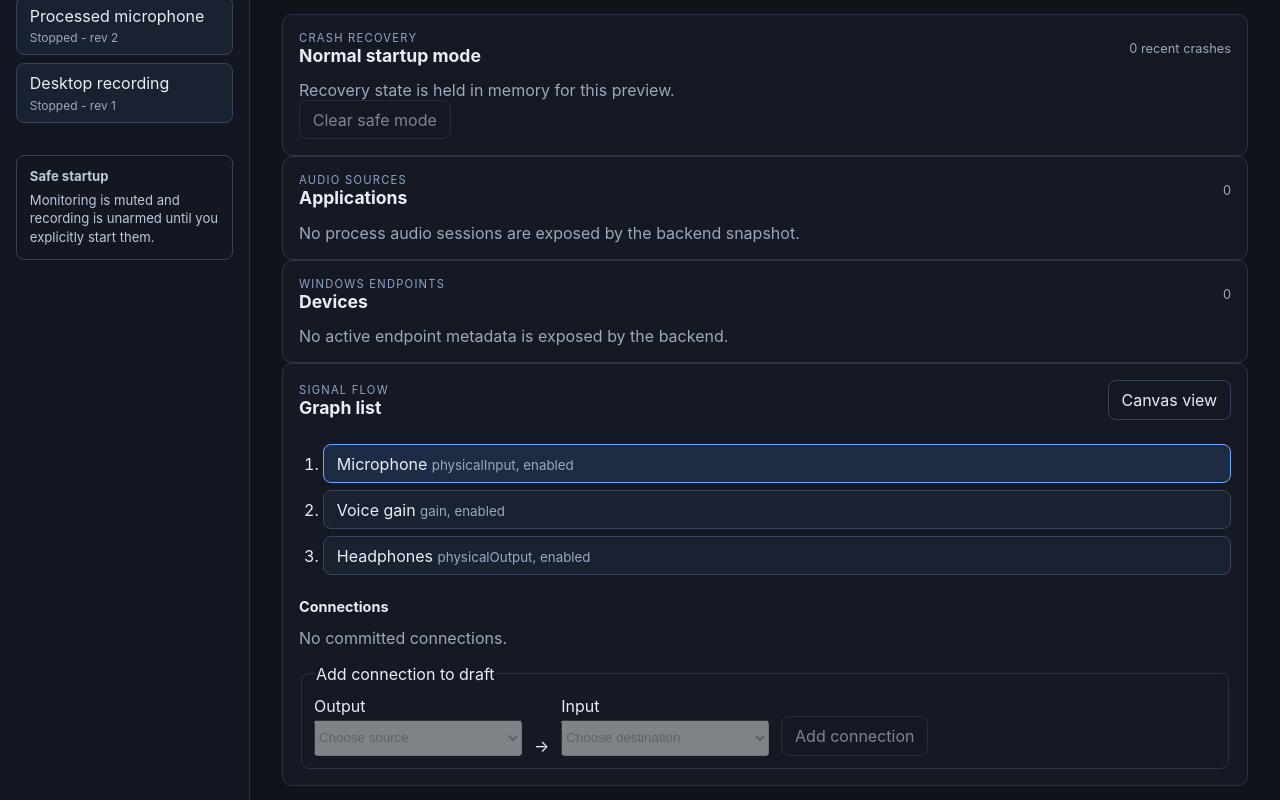
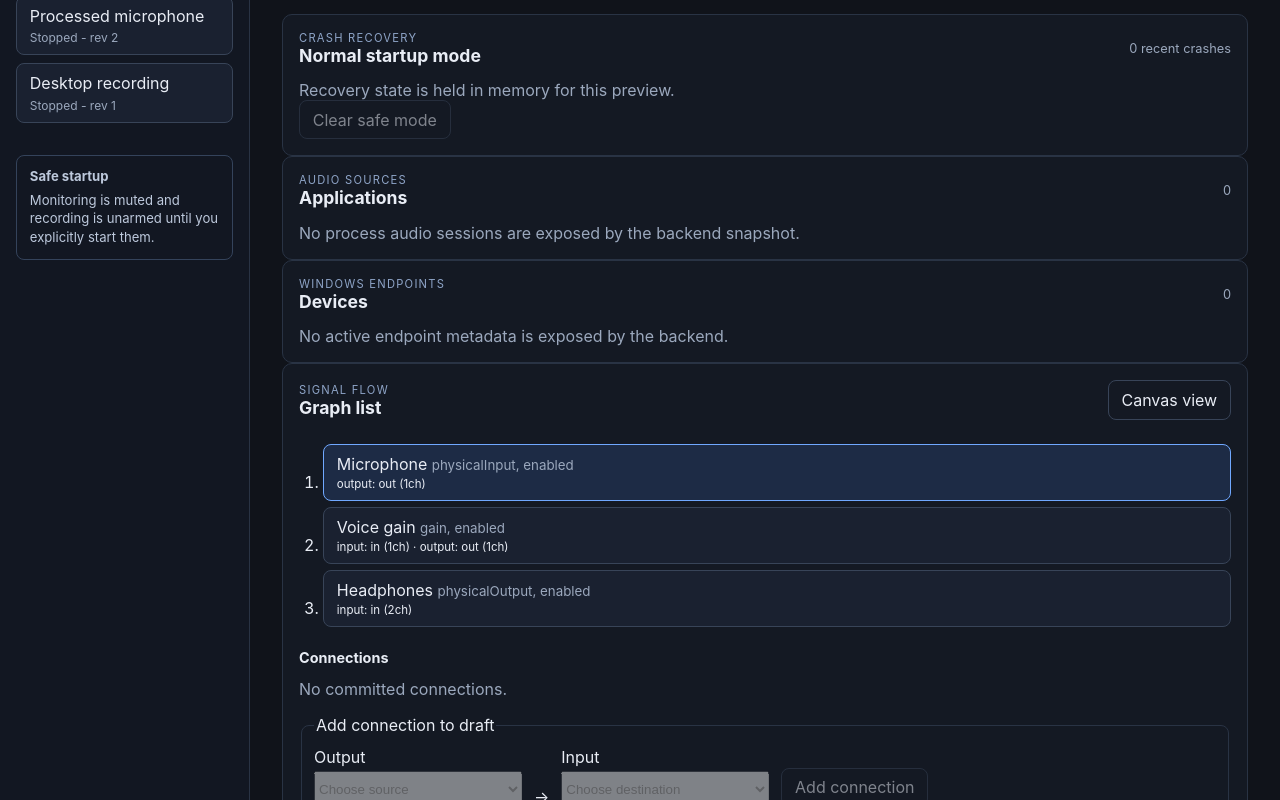
Before and after one commit to MrDesjardins/audiorouter, a React (Vite) app in the folder ui/: page / in a window 1280 px wide. Both pictures are taken after a click on the button "List view". Shown: the part 411-1211 px from the top of the page. Built offline with nearby package versions, Linux system fonts and the light colour scheme.

Commit message:
Expose port details in graph list

```diff
--- a/ui/src/App.tsx
+++ b/ui/src/App.tsx
@@ -8,6 +8,7 @@ import { demoSession, demoSessions } from "./fixtures";
 import { recordDraft, redoDraft as redoDraftHistory, undoDraft as undoDraftHistory, type DraftHistory } from "./history";
 import { templateSession, type TemplateId } from "./templates";
 import { filterLibraryEntries, libraryEntries } from "./library";
+import { nodePortLabels } from "./graphView";
 import { readTheme, writeTheme, type ThemeMode } from "./preferences";
 
 const defaultBackend = createDisconnectedBackend();
@@ -18,7 +19,7 @@ function NodeCard({ node, selected, onSelect }: { node: Node; selected: boolean;
 
 function NodeList({ session, selectedNodeId, onSelect, onRemoveConnection, onToggleConnection }: { session: import("@audiorouter/contracts").Session; selectedNodeId: string; onSelect: (id: string) => void; onRemoveConnection: (id: string) => void; onToggleConnection: (id: string, enabled: boolean) => void }) {
   const names = new Map(session.nodes.map((node) => [node.id, node.name]));
-  return <div className="graph-list" aria-label="Graph nodes and connections"><ol aria-label="Nodes">{session.nodes.map((node) => <li key={node.id}><button type="button" className={node.id === selectedNodeId ? "selected" : ""} aria-current={node.id === selectedNodeId ? "true" : undefined} onClick={() => onSelect(node.id)}>{node.name} <small>{node.kind}, {node.enabled ? "enabled" : "disabled"}</small></button></li>)}</ol><h3>Connections</h3>{session.edges.length === 0 ? <p className="muted">No committed connections.</p> : <ul aria-label="Connections">{session.edges.map((edge) => <li key={edge.id}><span>{names.get(edge.sourceNode) ?? edge.sourceNode}:{edge.sourcePort} → {names.get(edge.destinationNode) ?? edge.destinationNode}:{edge.destinationPort} <small>{edge.enabled ? "enabled" : "disabled"}</small></span><button type="button" className="secondary" onClick={() => onToggleConnection(edge.id, !edge.enabled)}>{edge.enabled ? "Disable" : "Enable"}</button><button type="button" className="secondary" onClick={() => onRemoveConnection(edge.id)}>Remove</button></li>)}</ul>}</div>;
+  return <div className="graph-list" aria-label="Graph nodes and connections"><ol aria-label="Nodes">{session.nodes.map((node) => <li key={node.id}><button type="button" className={node.id === selectedNodeId ? "selected" : ""} aria-current={node.id === selectedNodeId ? "true" : undefined} onClick={() => onSelect(node.id)}>{node.name} <small>{node.kind}, {node.enabled ? "enabled" : "disabled"}</small><span className="list-port-summary">{nodePortLabels(node).join(" · ")}</span></button></li>)}</ol><h3>Connections</h3>{session.edges.length === 0 ? <p className="muted">No committed connections.</p> : <ul aria-label="Connections">{session.edges.map((edge) => <li key={edge.id}><span>{names.get(edge.sourceNode) ?? edge.sourceNode}:{edge.sourcePort} → {names.get(edge.destinationNode) ?? edge.destinationNode}:{edge.destinationPort} <small>{edge.enabled ? "enabled" : "disabled"}</small></span><button type="button" className="secondary" onClick={() => onToggleConnection(edge.id, !edge.enabled)}>{edge.enabled ? "Disable" : "Enable"}</button><button type="button" className="secondary" onClick={() => onRemoveConnection(edge.id)}>Remove</button></li>)}</ul>}</div>;
 }
 
 function DraftConnectionList({ session, onRemove, onToggle }: { session: import("@audiorouter/contracts").Session; onRemove: (id: string) => void; onToggle: (id: string, enabled: boolean) => void }) {
--- a/ui/src/styles.css
+++ b/ui/src/styles.css
@@ -46,6 +46,7 @@ h1, h2, h3, p { margin: 0; } h1 { font-size: 1.3rem; } h2 { font-size: 1.1rem; }
 .template-picker { display: grid; gap: .5rem; margin-top: 1rem; padding-top: 1rem; border-top: 1px solid #293344; }
 .template-picker label { display: grid; gap: .25rem; }
 .library-search { display: grid; gap: .25rem; margin-bottom: .75rem; }
+.list-port-summary { display: block; margin-top: .2rem; font-size: .72rem; }
 .theme-picker { display: grid; gap: .15rem; color: #bdc9dc; font-size: .72rem; }
 .theme-picker select { border: 1px solid #384458; border-radius: 6px; color: inherit; background: #1a2130; padding: .25rem; font: inherit; }
 .theme-light { color: #172033; background: #f1f4f8; }
```
Also changed, not shown: 2 other files (tests, documents, lock files or other folders).
